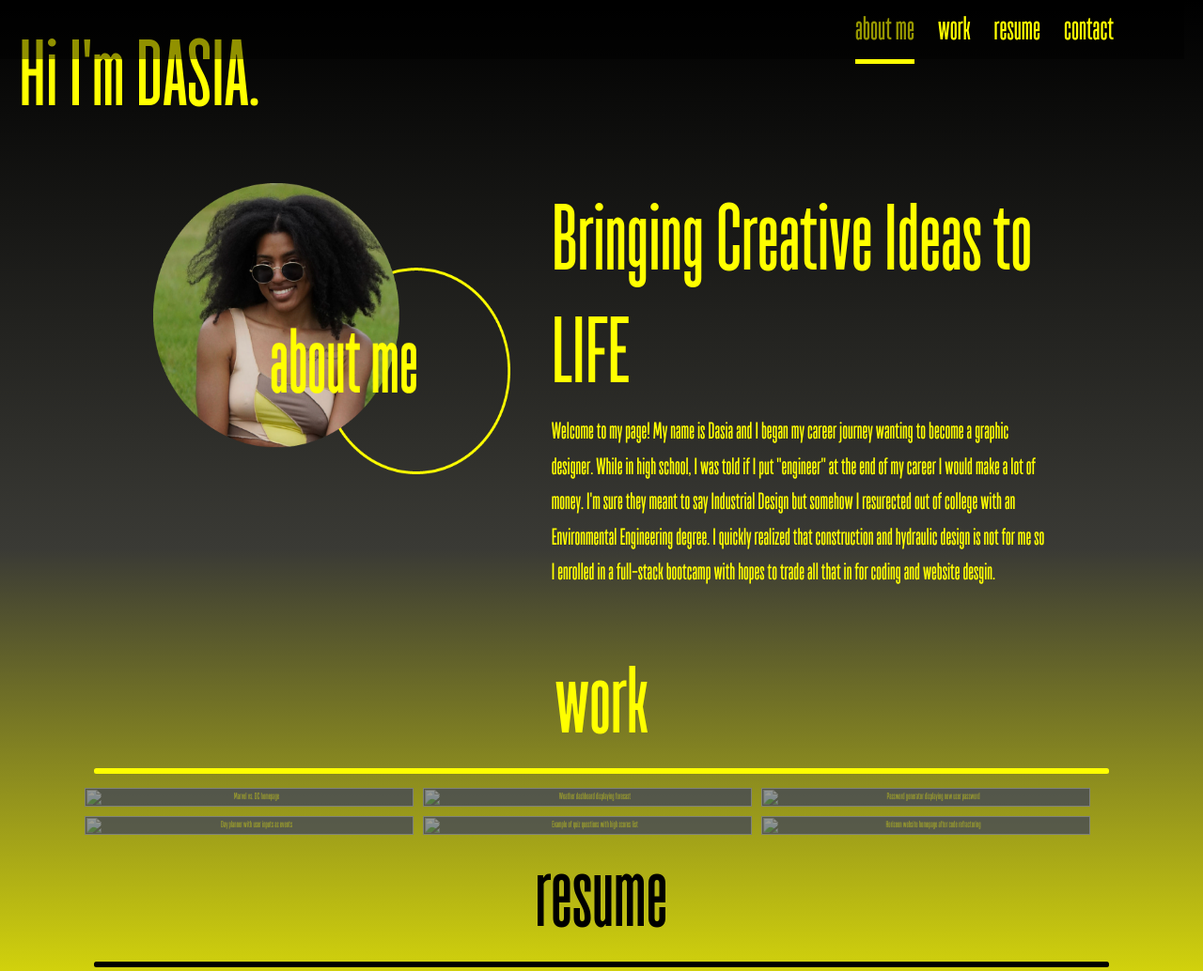
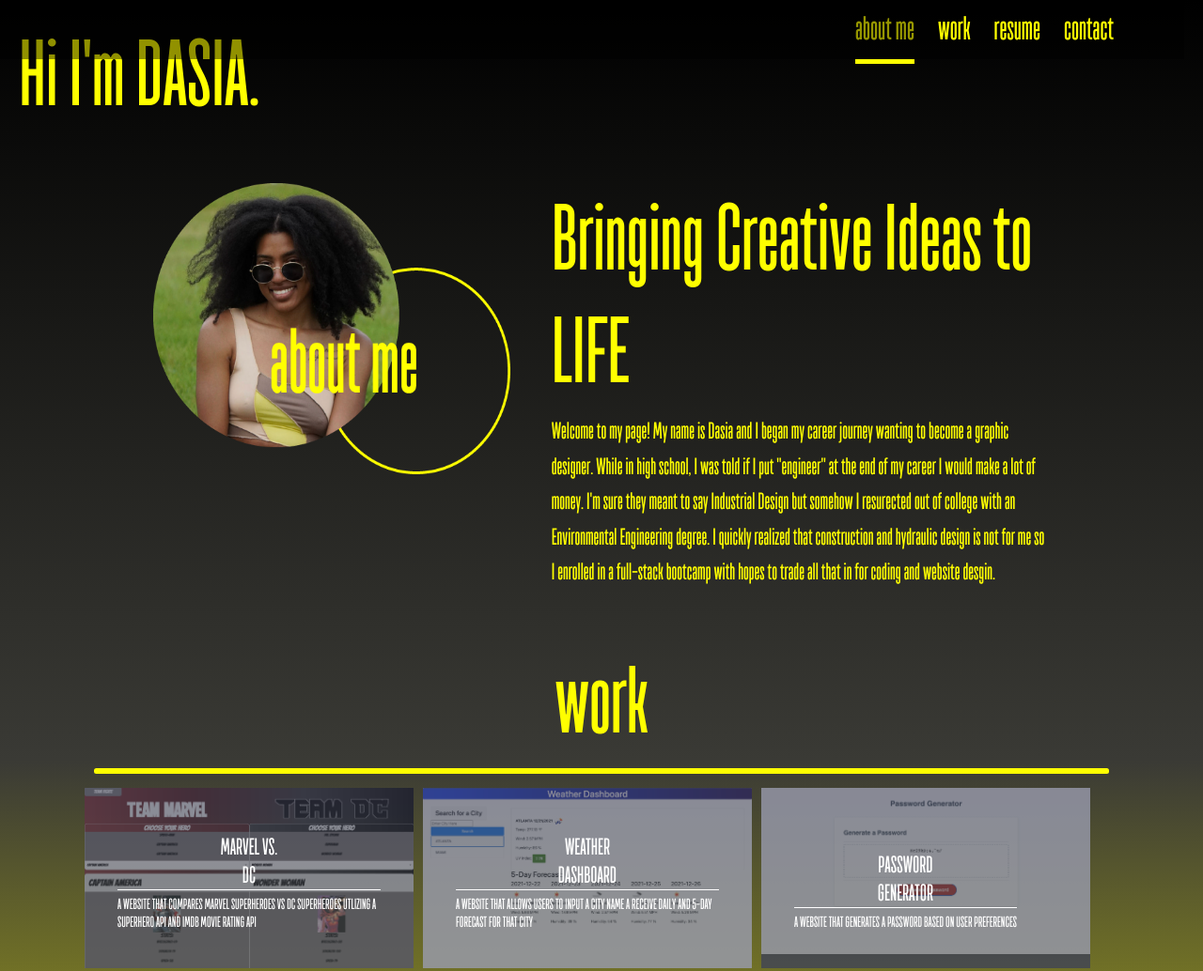
Before and after one commit to dasiasmith/Portfolio, a plain HTML site: page index.html in a window 1280 px wide. Shown: the top 1034 px of the page at 94% size. Drawn offline with nearby package versions, Linux system fonts and the light colour scheme; the site is published under a folder, as on GitHub Pages, so addresses that start at the root find nothing.

Commit message:
Updated image link

```diff
--- a/index.html
+++ b/index.html
@@ -32,7 +32,7 @@
     <main>
         <section id="about">
             <div class="col-12 col-md-3" id="cutie">
-                <img src="Assets/AboutMe2.png" alt="Photo of Dasia" width="380" height="310">
+                <img src="./Assets/AboutMe2.png" alt="Photo of Dasia" width="380" height="310">
             </div>
             <div class="col-12 col-md-9" id="AboutMe">
                 <h1>Bringing Creative Ideas to<br>LIFE</h1>
@@ -60,7 +60,7 @@
                             <h2>MARVEL VS.<br>DC</h2>
                             <h4>A WEBSITE THAT COMPARES MARVEL SUPERHEROES VS DC SUPERHEROES UTLIZING A SUPERHERO API AND IMDB MOVIE RATING API</h4>
                         </article>
-                        <img src="/Assets/Homepage.png" alt="Marvel vs. DC homepage">
+                        <img src="./Assets/Homepage.png" alt="Marvel vs. DC homepage">
                       </a>
                    </div>
                    <div class="col-lg-4 col-md-4 col-sm-6 col-xs-12 container_img">
@@ -72,7 +72,7 @@
                             <h2>WEATHER <br>DASHBOARD</h2>
                             <h4>A WEBSITE THAT ALLOWS USERS TO INPUT A CITY NAME A RECEIVE DAILY AND 5-DAY FORECAST FOR THAT CITY</h4>
                         </article>
-                        <img src="/Assets/WeatherApp.png" alt="Weather dashboard displaying forecast">
+                        <img src="./Assets/WeatherApp.png" alt="Weather dashboard displaying forecast">
                       </a>
                    </div>
                    <div class="col-lg-4 col-md-4 col-sm-6 col-xs-12 container_img">
@@ -84,7 +84,7 @@
                             <h2>PASSWORD <br>GENERATOR</h2>
                             <h4>A WEBSITE THAT GENERATES A PASSWORD BASED ON USER PREFERENCES</h4>
                         </article>
-                        <img src="/Assets/Password Generator.png" alt="Password generator displaying new user password">
+                        <img src="./Assets/Password Generator.png" alt="Password generator displaying new user password">
                        </a>
                    </div>
                    <div class="col-lg-4 col-md-4 col-sm-6 col-xs-12 container_img">
@@ -96,7 +96,7 @@
                             <h2>DAY PLANNER</h2>
                             <h4>A WEBSITE THAT ALLOWS USERS TO FILL IN HOURLY EVENTS THROUGHOUT THE DAY</h4>
                         </article>
-                        <img src="/Assets/Scheduler-Screenshot.png" alt="Day planner with user inputs as events">
+                        <img src="./Assets/Scheduler-Screenshot.png" alt="Day planner with user inputs as events">
                        </a>
                  </div>
                  <div class="col-lg-4 col-md-4 col-sm-6 col-xs-12 container_img">
@@ -108,7 +108,7 @@
                             <h2>CODING QUIZ</h2>
                             <h4>A WEBSITE THAT TESTS USERS' KNOWLEDGE ON CODING BASICS</h4>
                         </article>
-                        <img src="/Assets/CodingQuiz.png" alt="Example of quiz questions with high scores list">
+                        <img src="./Assets/CodingQuiz.png" alt="Example of quiz questions with high scores list">
                      </a>
                  </div>
                  <div class="col-lg-4 col-md-4 col-sm-6 col-xs-12 container_img">
@@ -120,7 +120,7 @@
                             <h2>HORISEON REFRACTOR</h2>
                             <h4>REFRACTORING EXISTING CODE FOR THE HORISEON WEBSITE TO MEET CLIENT DESIGN STANDARDS</h4>
                         </article>
-                        <img src="/Assets/Horiseon.png" alt="Horiseon website homepage after code refractoring">
+                        <img src="./Assets/Horiseon.png" alt="Horiseon website homepage after code refractoring">
                      </a>
                  </div>
                 </div>
@@ -128,7 +128,7 @@
 
             <div id="resume" class="container-fluid container text-center">
                 <div class="col-12 col-md-12">
-                    <a href="/Assets/Dasia M. Smith Resume.pdf" target="_blank"><h1>resume</h1></a>
+                    <a href="./Assets/Dasia M. Smith Resume.pdf M. Smith Resume.pdf" target="_blank"><h1>resume</h1></a>
                     <hr id= "resumeHr" class="rounded">
                 </div>
             </div>
```
